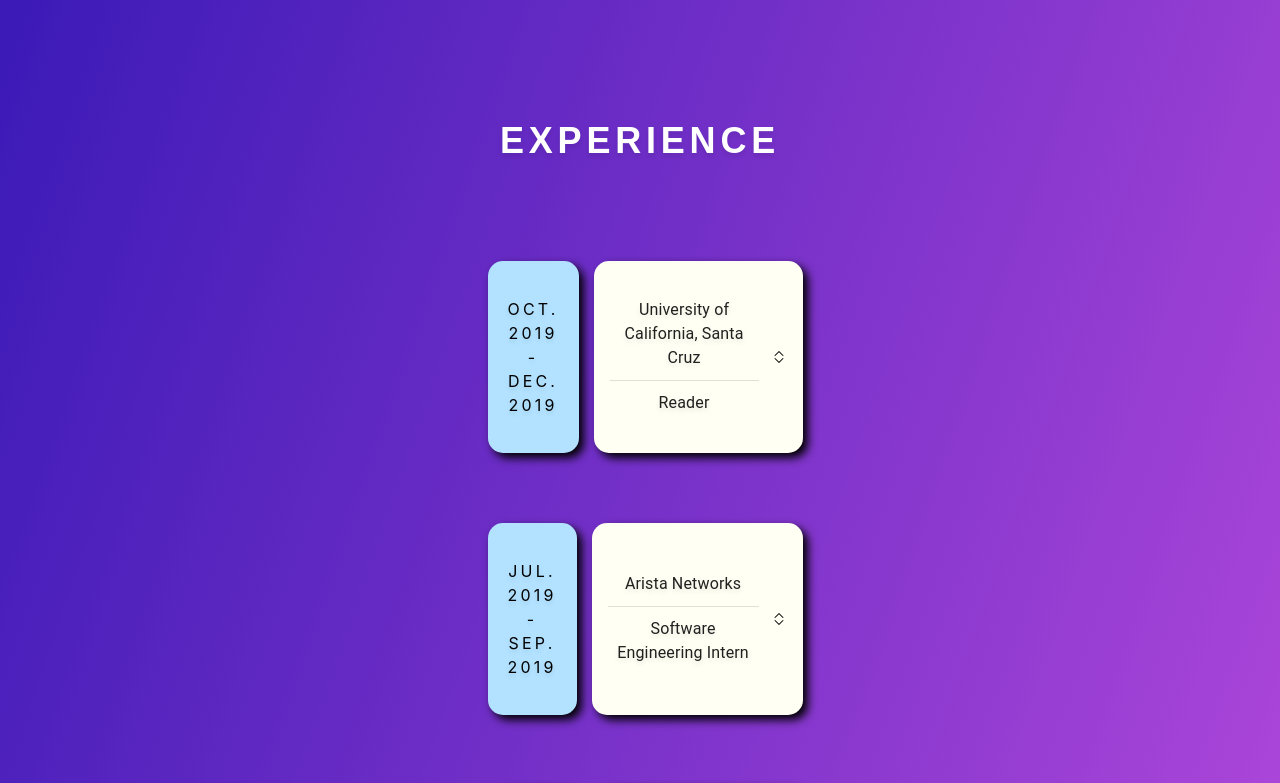
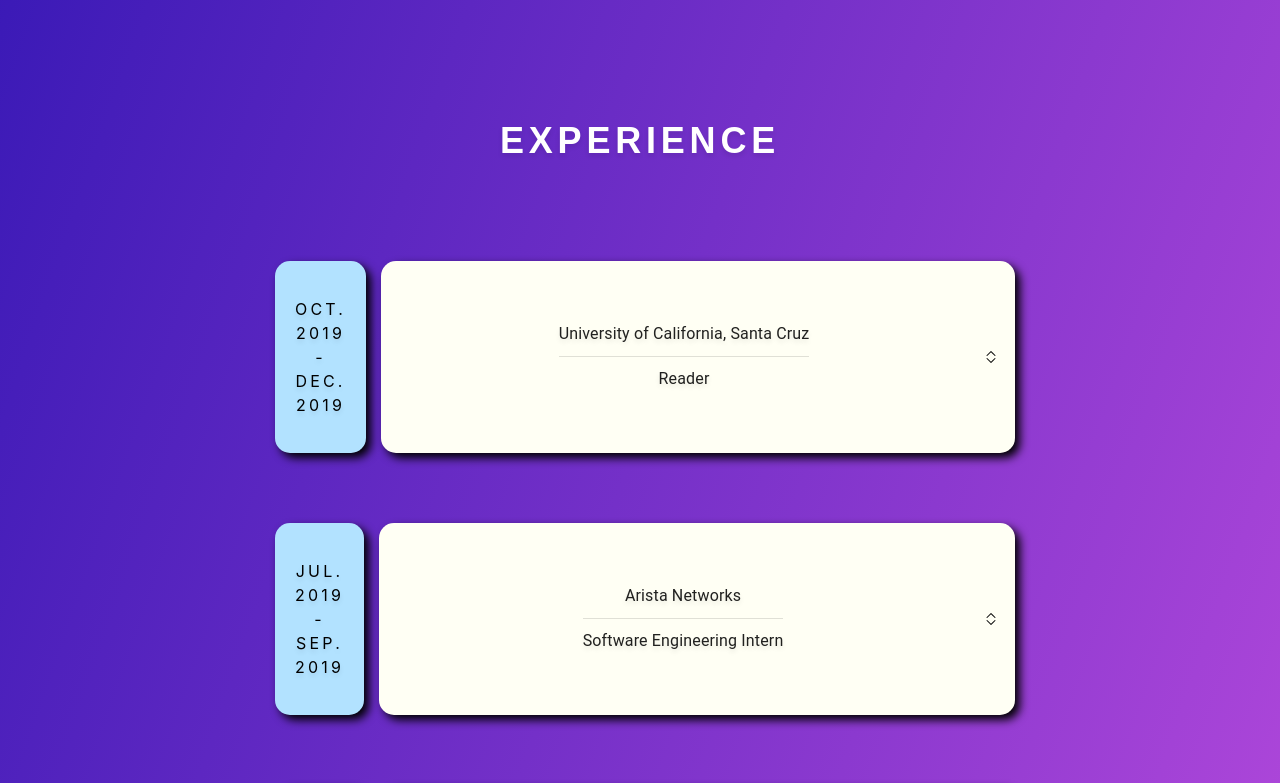
Before and after one commit to rdwatkin/ryan-watkins, a React (Create React App) app: page / in a window 1280 px wide. Shown: the part 1400-2183 px from the top of the page. Built offline with nearby package versions, Linux system fonts and the light colour scheme.

Commit message:
Adding media query to Experience + housekeeping

```diff
--- a/src/App.js
+++ b/src/App.js
@@ -1,19 +1,11 @@
 import React from 'react';
 import { HomePage } from 'views/HomePage';
-import { Card } from './components/Card';
 import Fade from 'react-reveal/Fade';
-import { Experience } from './components/Experience'
-import {makeStyles, Box} from '@material-ui/core'
-import clouds from './assets/img/clouds.jpg'
-import {
-  webDev,
-  network,
-  embedded,
-  arista,
-  UCSC,
-  gemini,
-  pt
-} from './assets/strings'
+import { makeStyles, Box, ThemeProvider } from '@material-ui/core'
+import clouds from 'assets/img/clouds.jpg'
+import { theme } from 'theme'
+import { SkillsView } from 'views/SkillsView'
+import { ExperienceView } from 'views/ExperienceView'
 
 function App() {
 
@@ -44,17 +36,6 @@
       backgroundRepeat: 'no-repeat',
       opacity: 0.2,
     },
-    list: {
-      flexFlow: 'wrap'
-    },
-    title: {
-      fontSize: '2.25rem',
-      lineHeight: 1.125,
-      marginBottom: '4rem',
-      fontFamily: '"Monteserrat", "Quicksand", sans-serif',
-      letterSpacing: '0.3rem',
-      textTransform: 'uppercase'
-    },
     btn: {
       color: 'currentColor',
       cursor: 'pointer',
@@ -65,48 +46,16 @@
   })()
 
   return (
-
+    <ThemeProvider theme={theme} >
     <Box textAlign={'center'} position={'relative'} className={styles.app}>
       <Box position={'fixed'} display={'block'} height={'100%'} left={0} top={0}
            width={'100%'} className={styles.wallpaper}></Box>
       <Fade up>
         <HomePage/>
       </Fade>
-      <Box>
-        <Fade>
-           <h2 className={styles.title}>Skills</h2>
-        </Fade>
-        <Box height={'100%'} display={'flex'} alignItems={'center'}
-             justifyContent={'space-evenly'} mb={'10rem'} className={styles.list}>
-          <Card dir="right" color="green" title="Website Development" text={webDev} icon="layers" />
-          <Card dir="top" color="blue" title="Networking" text={network} icon="Server"/>
-          <Card dir="left" color="orange" title="Embedded Programming" text={embedded} icon="codeSlash"/>
-        </Box>
-      </Box>
-      <Box>
-          <Fade>
-            <h2 className={styles.title}>Experience</h2>
-          </Fade>
-        <Box mt={'3rem'} height={'100%'} display={'flex'} alignItems={'center'}
-             justifyContent={'center'} m={'1rem'} mb={'20rem'}
-             flexDirection={'column'}>
-          <Experience date={["Oct. 2019 - Dec. 2019"]} company="University of California, Santa Cruz" position="Reader" desc={UCSC}/>
-          <Experience date={["Jul. 2019 - Sep. 2019"]} company="Arista Networks" position="Software Engineering Intern" desc={arista}/>
-          <Experience date={["Jul. 2018 - Sep. 2018"]} company="Gemini Design" position="Software Engineering Intern" desc={gemini}/>
-          <Experience date={["Jul. 2017 - Sep. 2017"]} company="Patenaude and Felix APC" position="Information Technology Intern" desc={pt}/>
-        </Box>
-      </Box>
 
-      <Box>
-          <Fade>
-            <h2 className={styles.title}>Education</h2>
-          </Fade>
-        <Box mt={'3rem'} height={'100%'} display={'flex'} alignItems={'center'}
-             justifyContent={'center'} m={'1rem'} mb={'10rem'}
-             flexDirection={'column'}>
-          <Experience date={["Sep. 2016 - Dec. 2019"]} company="University of California, Santa Cruz" position="Bachelor of Science" desc="Major in Computer Science. Graduated with honors. GPA: 3.52 / 4"/>
-        </Box>
-      </Box>
+      <SkillsView/>
+      <ExperienceView/>
 
       <Box color={'currentColor'} mb={'2rem'} display={'flex'}
            alignItems={'center'} justifyContent={'center'}
@@ -120,6 +69,7 @@
         </Fade>
       </Box>
     </Box>
+    </ThemeProvider>
   );
 }
 
--- a/src/Components/Experience/Experience.js
+++ b/src/Components/Experience/Experience.js
@@ -13,6 +13,14 @@
 
 const Experience = ({date, company, position, desc}) => {
     const styles = makeStyles({
+        root: {
+            '@media screen and (max-width: 799px)': {
+                width: '325px'
+            },
+            '@media screen and (min-width: 800px)': {
+                width: '750px'
+            }
+        },
         border: {
             boxShadow: '5px 5px 10px black',
             borderRadius: '15px'
@@ -28,21 +36,34 @@
             backgroundColor: 'rgb(178 , 226, 255)',
             marginRight: '15px',
             display: 'flex',
-            alignItems: 'center'
+            alignItems: 'center',
+            width: '90px'
         }
     })()
 
-    const accordionRoot = {
-        backgroundColor: 'rgb(0, 0, 0, 0)',
-        border: 'none',
-        borderRadius: '0px',
-        boxShadow: 'none'
+    const accordionStyles = {
+        root: {
+            backgroundColor: 'rgb(0, 0, 0, 0)',
+            border: 'none',
+            borderRadius: '0px',
+            boxShadow: 'none'
+        },
+        content: {
+            '& :first-child': {
+                display: 'flex',
+                alignItems: 'center',
+                justifyContent: 'center'
+            }
+
+        }
+
     }
 
     return (
-    <Fade up>
-    <Box width={'325px'} position={'relative'} display={'flex'}
-         flexDirection={'row'} justifyContent={'center'} p={'5px'} m={'30px'} >
+    <Fade left>
+    <Box position={'relative'} display={'flex'}
+         flexDirection={'row'} justifyContent={'center'} p={'5px'} m={'30px'}
+         className={styles.root} >
 
         <Box p={'20px'} ml={'10px'} mr={'10px'} color={'black'}
              className={`${styles.date} ${styles.border}`}>
@@ -51,8 +72,8 @@
 
         <Box bgcolor={'rgb(255,255,244)'} display={'flex'} alignItems={'center'}
             className={styles.border}>
-            <Accordion style={accordionRoot}>
-                <AccordionSummary expandIcon={ <img src={expandIcon} alt={'expand'}/>}>
+            <Accordion style={accordionStyles.root}>
+                <AccordionSummary expandIcon={ <img src={expandIcon} alt={'expand'}/>} style={accordionStyles.content}>
                     <Box display={'flex'} flexDirection={'column'} justifyContent={'space-evenly'}>
                         <Typography>{company}</Typography>
                         <Divider className={styles.divider}/>
--- /dev/null
+++ b/src/theme.js
@@ -0,0 +1,13 @@
+import { createMuiTheme } from '@material-ui/core'
+
+export const theme = createMuiTheme({
+    overrides: {
+        MuiAccordionSummary: {
+            content: {
+                display: 'flex',
+                alignItems: 'center',
+                justifyContent: 'center'
+            }
+        }
+    }
+})
--- /dev/null
+++ b/src/views/ExperienceView/ExperienceView.js
@@ -0,0 +1,51 @@
+import React from 'react'
+import { makeStyles, Box } from '@material-ui/core'
+import {
+    UCSC,
+    arista,
+    gemini,
+    pt
+} from 'assets/strings'
+import { Fade } from 'react-reveal'
+import { Experience } from 'components/Experience'
+
+const useStyles = makeStyles({
+    title: {
+        fontSize: '2.25rem',
+        lineHeight: 1.125,
+        marginBottom: '4rem',
+        fontFamily: '"Monteserrat", "Quicksand", sans-serif',
+        letterSpacing: '0.3rem',
+        textTransform: 'uppercase'
+    }
+})
+
+const ExperienceView = () => {
+    const styles = useStyles()
+    return (
+    <Box>
+        <Fade>
+            <h2 className={styles.title}>Experience</h2>
+        </Fade>
+        <Box mt={'3rem'} height={'100%'} display={'flex'} alignItems={'center'}
+            justifyContent={'center'} m={'1rem'} mb={'20rem'}
+            flexDirection={'column'}>
+            <Experience date={["Oct. 2019 - Dec. 2019"]} company="University of California, Santa Cruz" position="Reader" desc={UCSC}/>
+            <Experience date={["Jul. 2019 - Sep. 2019"]} company="Arista Networks" position="Software Engineering Intern" desc={arista}/>
+            <Experience date={["Jul. 2018 - Sep. 2018"]} company="Gemini Design" position="Software Engineering Intern" desc={gemini}/>
+            <Experience date={["Jul. 2017 - Sep. 2017"]} company="Patenaude and Felix APC" position="Information Technology Intern" desc={pt}/>
+        </Box>
+
+        <Fade>
+        <h2 className={styles.title}>Education</h2>
+        </Fade>
+        <Box mt={'3rem'} height={'100%'} display={'flex'} alignItems={'center'}
+            justifyContent={'center'} m={'1rem'} mb={'10rem'}
+            flexDirection={'column'}>
+            <Experience date={["Sep. 2016 - Dec. 2019"]} company="University of California, Santa Cruz" position="Bachelor of Science" desc="Major in Computer Science. Graduated with honors. GPA: 3.52 / 4"/>
+        </Box>
+    </Box>
+    )
+}
+
+export default ExperienceView
--- /dev/null
+++ b/src/views/ExperienceView/index.js
@@ -0,0 +1 @@
+export { default as ExperienceView } from './ExperienceView.js'
--- /dev/null
+++ b/src/views/SkillsView/SkillsView.js
@@ -0,0 +1,42 @@
+import React from 'react'
+import { makeStyles, Box } from '@material-ui/core'
+import {
+    webDev,
+    network,
+    embedded
+} from 'assets/strings'
+import { Fade } from 'react-reveal'
+import { Card } from 'components/Card'
+
+const useStyles = makeStyles({
+    list: {
+        flexFlow: 'wrap'
+    },
+    title: {
+        fontSize: '2.25rem',
+        lineHeight: 1.125,
+        marginBottom: '4rem',
+        fontFamily: '"Monteserrat", "Quicksand", sans-serif',
+        letterSpacing: '0.3rem',
+        textTransform: 'uppercase'
+    }
+})
+
+const SkillsView = () => {
+    const styles = useStyles()
+    return (
+        <Box>
+            <Fade>
+            <h2 className={styles.title}>Skills</h2>
+            </Fade>
+        <Box height={'100%'} display={'flex'} alignItems={'center'}
+             justifyContent={'space-evenly'} mb={'10rem'} className={styles.list}>
+          <Card dir="right" color="green" title="Website Development" text={webDev} icon="layers" />
+          <Card dir="top" color="blue" title="Networking" text={network} icon="Server"/>
+          <Card dir="left" color="orange" title="Embedded Programming" text={embedded} icon="codeSlash"/>
+        </Box>
+      </Box>
+    )
+}
+
+export default SkillsView
--- /dev/null
+++ b/src/views/SkillsView/index.js
@@ -0,0 +1 @@
+export { default as SkillsView } from './SkillsView.js'
```
